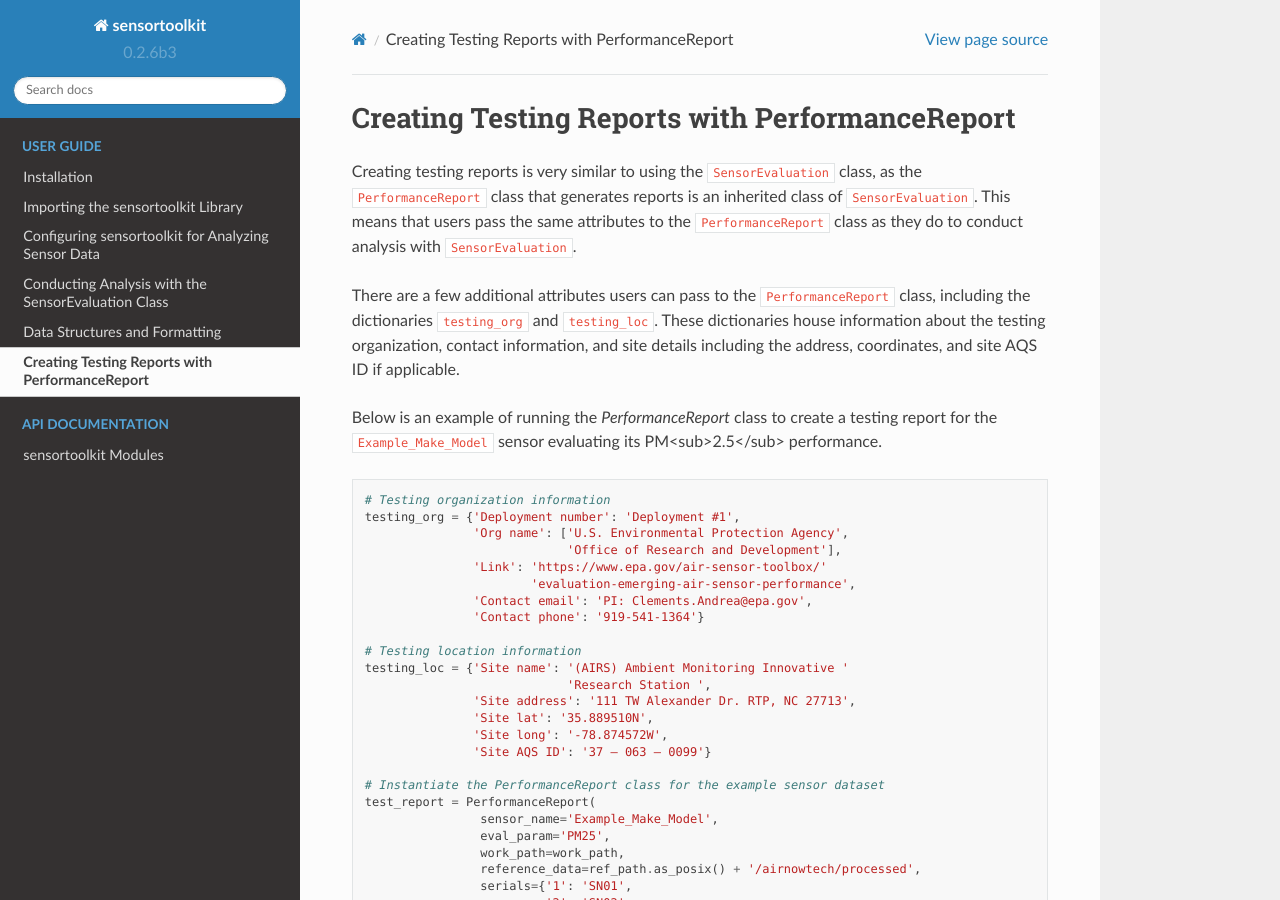
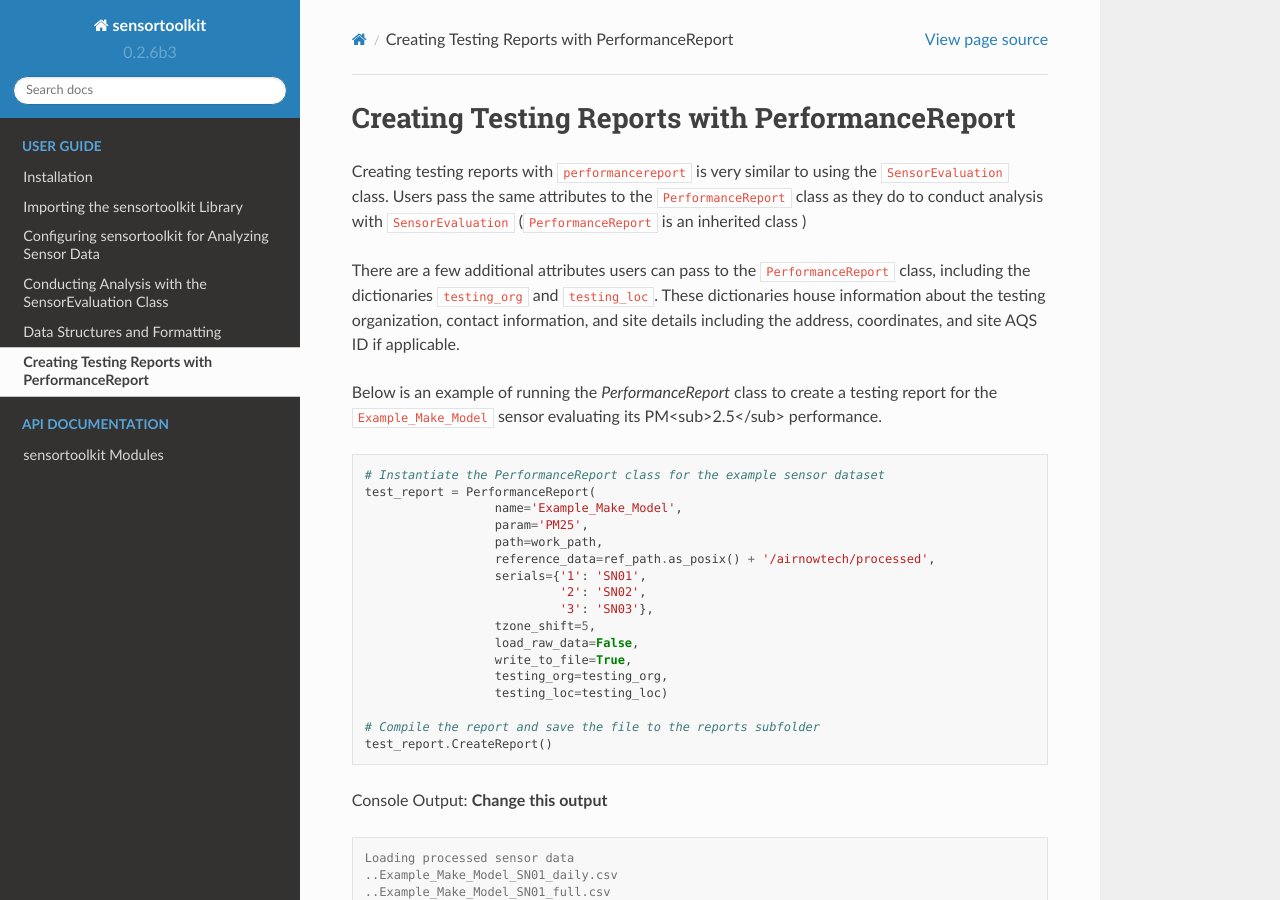
Before and after one commit to USEPA/sensortoolkit, a Sphinx documentation site: the page built from docs/source/performancereport.rst, in a window 1280 px wide and 900 px high. Built offline with Sphinx 7.4.7 and the Read the Docs theme 2.0.0, drawn with Linux system fonts in a browser that asks for light colours; the version number is read from the project's files by our own code.

Commit message:
Remove testing org and testing loc info, update PerformanceReport attribute names

```diff
--- a/docs/source/performancereport.rst
+++ b/docs/source/performancereport.rst
@@ -2,10 +2,10 @@
 Creating Testing Reports with PerformanceReport
 ***********************************************
 
-Creating testing reports is very similar to using the ``SensorEvaluation`` class,
-as the ``PerformanceReport`` class that generates reports is an inherited class of
-``SensorEvaluation``. This means that users pass the same attributes to the
-``PerformanceReport`` class as they do to conduct analysis with ``SensorEvaluation``.
+Creating testing reports with ``performancereport`` is very similar to using
+the ``SensorEvaluation`` class. Users pass the same attributes to the
+``PerformanceReport`` class as they do to conduct analysis with ``SensorEvaluation``
+(``PerformanceReport`` is an inherited class )
 
 There are a few additional attributes users can pass to the ``PerformanceReport``
 class, including the dictionaries ``testing_org`` and ``testing_loc``. These
@@ -17,37 +17,20 @@ report for the ``Example_Make_Model`` sensor evaluating its PM<sub>2.5</sub> per
 
 .. code-block:: python
 
-  # Testing organization information
-  testing_org = {'Deployment number': 'Deployment #1',
-                 'Org name': ['U.S. Environmental Protection Agency',
-                              'Office of Research and Development'],
-                 'Link': 'https://www.epa.gov/air-sensor-toolbox/'
-                         'evaluation-emerging-air-sensor-performance',
-                 'Contact email': 'PI: Clements.Andrea@epa.gov',
-                 'Contact phone': '919-541-1364'}
-
-  # Testing location information
-  testing_loc = {'Site name': '(AIRS) Ambient Monitoring Innovative '
-                              'Research Station ',
-                 'Site address': '111 TW Alexander Dr. RTP, NC 27713',
-                 'Site lat': '35.889510N',
-                 'Site long': '-78.874572W',
-                 'Site AQS ID': '37 – 063 – 0099'}
-
   # Instantiate the PerformanceReport class for the example sensor dataset
   test_report = PerformanceReport(
-                  sensor_name='Example_Make_Model',
-                  eval_param='PM25',
-                  work_path=work_path,
-                  reference_data=ref_path.as_posix() + '/airnowtech/processed',
-                  serials={'1': 'SN01',
-                           '2': 'SN02',
-                           '3': 'SN03'},
-                  tzone_shift=5,
-                  load_raw_data=False,
-                  write_to_file=True,
-                  testing_org=testing_org,
-                  testing_loc=testing_loc)
+                    name='Example_Make_Model',
+                    param='PM25',
+                    path=work_path,
+                    reference_data=ref_path.as_posix() + '/airnowtech/processed',
+                    serials={'1': 'SN01',
+                             '2': 'SN02',
+                             '3': 'SN03'},
+                    tzone_shift=5,
+                    load_raw_data=False,
+                    write_to_file=True,
+                    testing_org=testing_org,
+                    testing_loc=testing_loc)
 
   # Compile the report and save the file to the reports subfolder
   test_report.CreateReport()
```
